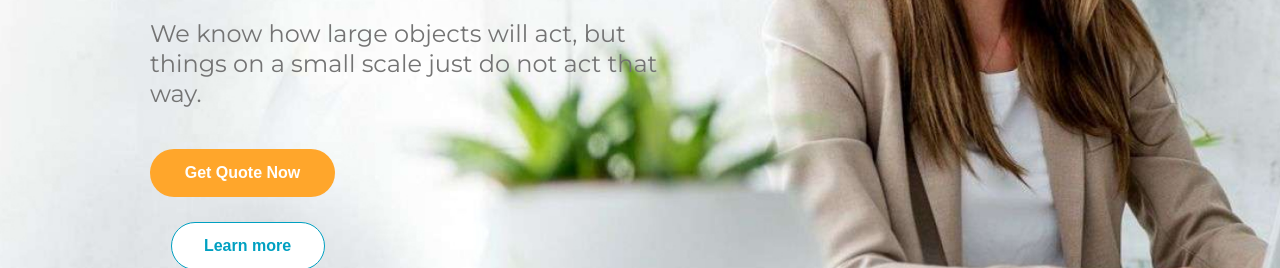
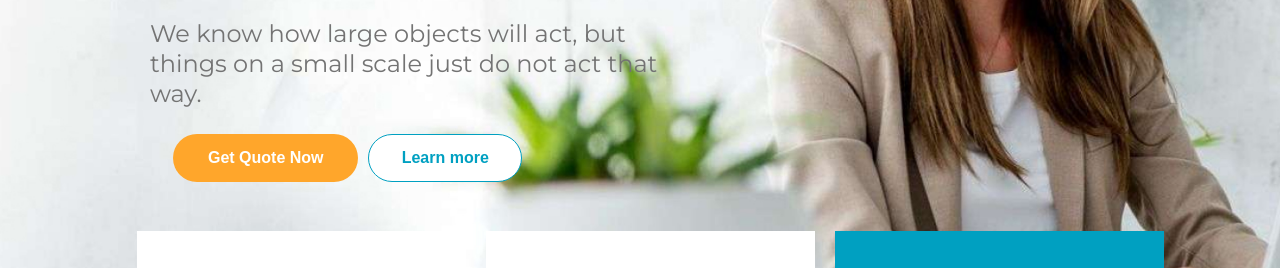
Before and after one commit to sletkov/Indicorp, a plain HTML site: page index.html in a window 1280 px wide. Shown: the part 338-606 px from the top of the page. Drawn offline with Linux system fonts and the light colour scheme.

Commit message:
promo buttons fixed

```diff
--- a/style.scss
+++ b/style.scss
@@ -7,7 +7,7 @@
     font-weight: $weight;
     color: $color;
 }
-
+ .body {background-color: #f3f3f3;}
 .header {
     background-image: url(img/header__background.jpg) ;
     background-repeat: no-repeat;
@@ -300,11 +300,15 @@
 
             >.advicecard__heading {
                 @include text__decoration(1.2rem, 24px, 700, #252B42);
+                padding-left: 30px;
+                padding-right: 30px;
                 // width: 170px;
             }
 
             >.advicecard__text {
                 @include text__decoration(1rem, 20px, 500, #737373);
+                padding-left: 30px;
+                padding-right: 30px;
                 // width: 170px;
             }
         }
@@ -671,8 +675,18 @@
             // width: 185px;
             height: 48px;
         }
+        .promo__buttons {
+            width: 35%;
+            margin-top: 25px;
+            display: flex;
+            flex-direction: row;
+            justify-content: center;
+            align-items:center;
+        }
+
+
         .button-get-quote {
-            margin-top: 40px;
+            margin-top: 0px;
             background-color: #FFA62B;
             color: white;
         }
@@ -683,7 +697,7 @@
             width: 154px;
             height: 48px;
             border: 1px solid #00A0C1;
-            margin-top: 25px;
+            margin-top: 0px;
             margin-left: 10px;
         }
     }
```
Also changed, not shown: style.css, 1 other file.
